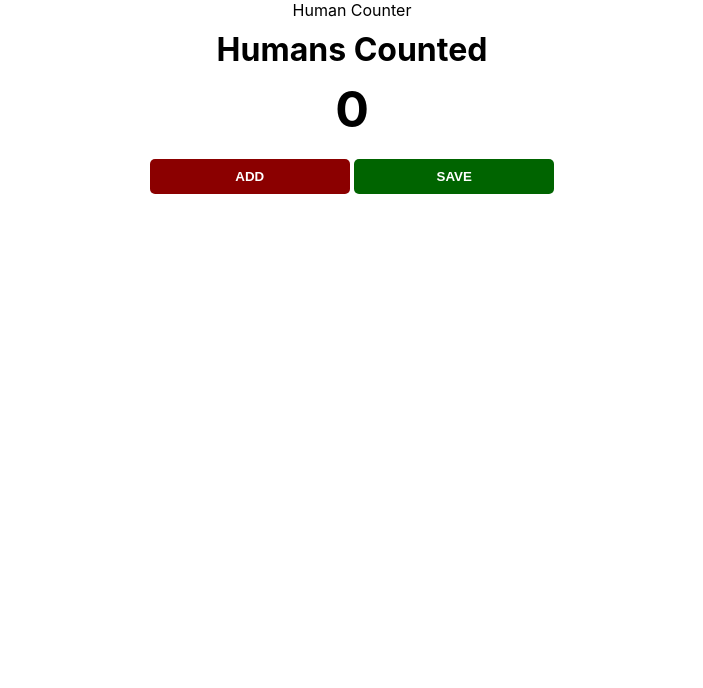
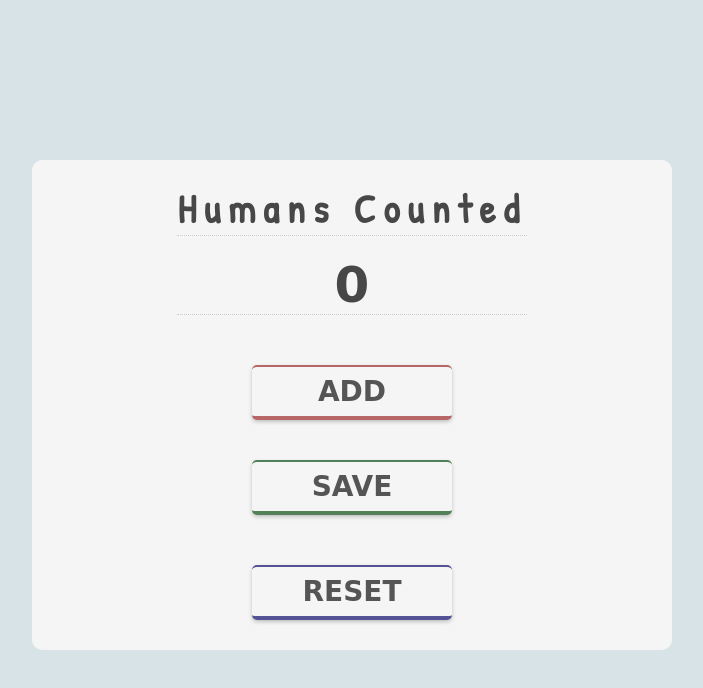
Before and after one commit to FrenzyExists/passenger-counter, a plain HTML site: page index.html in a window 1280 px wide. Shown: the whole page, without its empty margins (288-991 px from the left). Drawn offline with Linux system fonts and the light colour scheme; a web font is replaced by a local one.

Commit message:
Better Styling (thanks internet)

```diff
--- a/index.html
+++ b/index.html
@@ -5,14 +5,24 @@
     <meta http-equiv="X-UA-Compatible" content="IE=edge">
     <meta name="viewport" content="width=device-width, initial-scale=1.0">
     <link rel="stylesheet" href="./style.css"
+    <link rel="preconnect" href="https://fonts.googleapis.com">
+    <link rel="preconnect" href="https://fonts.gstatic.com" crossorigin>
+    <link href="https://fonts.googleapis.com/css2?family=Dosis&family=Fuzzy+Bubbles:wght@400;700&family=Indie+Flower&family=Patrick+Hand&family=Patrick+Hand+SC&display=swap" rel="stylesheet">
     <title>Human Counter</title>
 </head>
 <body>
-    <h1>Humans Counted</h1>
-    <h2  id="human-counter">0</h2>
-    <button id="increment" onclick="increment()">ADD</button>
-    <button id="save-me" onclick="save()">SAVE</button>
-    <h4 id="past-data"></h4>
+    <div class="wrapper">
+        <h1>Humans Counted</h1>
+        <h2  id="human-counter">0</h2>
+        <div class="btn">
+            <button id="increment" onclick="increment()">ADD</button>
+            <button id="save-me" onclick="save()">SAVE</button>
+        </div>
+        <h4 id="past-data"></h4>
+        <button id="reset">RESET</button>
+    </div>
+
+    <div class="notification"></div>
     <script src="./script.js"></script>
 </body>
 </html>
--- a/script.js
+++ b/script.js
@@ -28,8 +28,11 @@ const sum_laps = (lap_list) => {
 
 // Lesson: Create a function which saves the value
 const save = () => {
-    console.log(count)
+      console.log("saving...")
+
 }
+
+
 
 countdown(5);
 console.log(sum_laps(laps));
--- a/style.css
+++ b/style.css
@@ -4,67 +4,118 @@
 }
 
 body {
-    font-family: Oxygen, -apple-system, Ubuntu;
+    font-family: 'Patrick Hand', cursive;
     text-align: center;
+    background: rgb(215, 227, 231);
+    margin: 0 auto;
+    transition: ease width 0.6s;
+    color: rgb(71, 71, 71);
 }
 
 h1 {
+    font-size: 40px;
     margin-top: 10px;
     margin-bottom: 10px;
+    letter-spacing: 0.2em;
+    margin-top: 20px;
+    margin-bottom: 20px;
+    border-bottom: 1px dotted #ccc;
 }
 
 h2 {
     font-size: 50px;
+    font-family: 'Fuzzy Bubbles', cursive;
     margin-top: 0;
     margin-bottom: 20px;
+    border-bottom: 1px dotted #ccc;
+}
+
+button {
+    font-family: 'Fuzzy Bubbles', cursive;
+    font-size: 28px;
+    background-color: #f5f5f5;
+    display: flex;
+    align-items: center;
+    justify-content: center;
+    position: relative;
+    margin: 20px auto;
+    height: 55px;
+    width: 200px;
+    font-weight: bold;
+    color: #555;
+    -webkit-border-radius: 5px;
+    -moz-border-radius: 5px;
+    border-width: 2px 0px 4px 0px;
+    border-style: solid;
+    border-radius: 5px;
+    box-shadow: 0 2px 5px -1px rgba(1,0,0,.3);
 }
 
 
-button {
-    border: none;
-    padding-top: 10px;
+@media only screen and (max-width: 900px) {
+    .btn {
+        flex-flow: column nowrap !important;
+    }
+    body {
+        width: 60vh;
+    }
+
+}
+
+@media only screen and (min-width: 900px ) {
+    .wrapper {
+        min-height: 60vh;
+    }
+    body {
+        width: 80vh;
+    }
+}
+
+
+.btn {
+
+    display: flex;
+    flex-flow: row wrap;
+    width: 50%;
+    align-items: center;
+    margin: 10px auto;
+    justify-content: center;
+
+}
+
+.wrapper {
+    margin-top: 20vh;
     padding-bottom: 10px;
-    color: white;
-    font-weight: bold;
-    width: 200px;
-    margin-bottom: 5px;
-    border-radius: 5px;
+    display: flex;
+    flex-direction: column;
+    justify-content: center;
+    align-content: center;
+    height: auto;
+    max-height: 100vh;
+    flex-wrap: wrap;
+    background-color: #f5f5f5 !important;
+    border-radius: 10px;
+}
+
+button:hover {
+    cursor: pointer;
+    box-shadow: 0 5px 5px 0px rgba(1,0,0,.3);
+    background-color: #f0f0f0;
+    -webkit-transition: all 0.2s;
+    -moz-transition:    all 0.2s;
+    -ms-transition:     all 0.2s;
+    -o-transition:      all 0.2s;
+
 }
 
 #save-me {
-    background: darkgreen;
+    border-color: #518059;
 }
 
 #increment {
-    background: darkred;
+    border-color: #b86767;
 }
 
-/* body {
-    background-image: url("station.jpg");
-    background-size: cover;
-    font-family: -apple-system, BlinkMacSystemFont, 'Segoe UI', Roboto, Oxygen, Ubuntu, Cantarell, 'Open Sans', 'Helvetica Neue', sans-serif;
-    font-weight: bold;
-    text-align: center;
+#reset {
+    border-color: #535396;
 }
-
-
-h1 {
-    margin-top: 10px;
-    margin-bottom: 10px;
-}
-
-h2 {
-    font-size: 50px;
-    margin-top: 0;
-    margin-bottom: 20px;
-}
-
-
-
-#increment-btn {
-    background: darkred;
-}
-
-#save-btn {
-    background: darkgreen;
-} */
```
